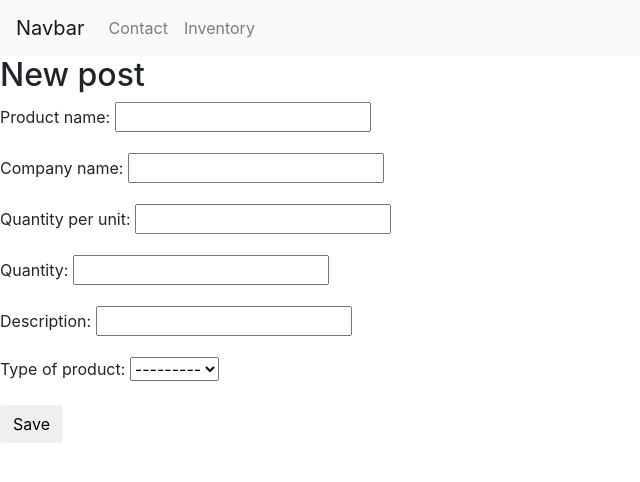
After one commit to chestnut3108/POS, a Django app: page /inventory/new/ in a window 1280 px wide. The commit adds this page. Shown: the top 482 px of the page, without its empty margins (0-640 px from the left). Run offline with Django 3.2, Linux system fonts and the light colour scheme; some libraries are stand-ins or nearby versions.

Commit message:
Added forms for inventory edit

```diff
--- /dev/null
+++ b/inventory/forms.py
@@ -0,0 +1,9 @@
+from django import forms
+
+from .models import Ingredients
+
+class PostForm(forms.ModelForm):
+
+    class Meta:
+        model = Ingredients
+        fields = ("product_name","company_name","quantity_per_unit","quantity","description","type_of_product")
--- a/inventory/templates/ingredients.html
+++ b/inventory/templates/ingredients.html
@@ -9,6 +9,10 @@
     <link rel="stylesheet" type="text/css" href="https://cdnjs.cloudflare.com/ajax/libs/semantic-ui/2.3.0/semantic.min.css">
 </head>
 <body>
+<div >
+            <a href="{% url 'inventory_new' %}" ><button type="button" class="btn btn-default" aria-label="Left Align">Add Item</button></a>
+            <h1><a href="/">Django Girls Blog</a></h1>
+</div>
     <div class="ui container">
         {% block body %}
         {% render_table table %}
--- /dev/null
+++ b/inventory/templates/inventory_edit.html
@@ -0,0 +1,9 @@
+{% extends 'base.html' %}
+
+{% block content %}
+    <h2>New post</h2>
+    <form method="POST" class="post-form">{% csrf_token %}
+        {{ form.as_p }}
+        <button type="submit" class="save btn btn-default">Save</button>
+    </form>
+{% endblock %}
--- a/inventory/templates/navbar.html
+++ b/inventory/templates/navbar.html
@@ -6,7 +6,7 @@
           <a class="nav-link" href="{% url 'contact' %}">Contact</a>
         </li>
         <li class="nav-item">
-          <a class="nav-link" href="{% url 'store' %}">Store</a>
+          <a class="nav-link" href="{% url 'inventory' %}">Inventory</a>
         </li>
       </ul>
     </div>
--- a/inventory/urls.py
+++ b/inventory/urls.py
@@ -1,15 +1,16 @@
 from django.contrib import admin
 from django.urls import path, include
 from rest_framework import routers
-from .views import IngredientList, InventoryListView,save,contact
+from .views import IngredientList, InventoryListView,save,contact,inventory_new
 from pos.settings import API_PREFIX
 from django.conf.urls  import url
 
 router = routers.SimpleRouter(trailing_slash=False)
-router.register(r'add', IngredientList)
+router.register(r'inventory/show', IngredientList)
 
 urlpatterns = [url(r'save/',save),
             path(r'contact/', contact, name='contact'),
-            path(r'store/', InventoryListView, name='store') ]
+            path(r'inventory/', InventoryListView, name='inventory'),
+            path('inventory/new/', inventory_new, name='inventory_new'), ]
 
 urlpatterns+=  router.urls
--- a/inventory/views.py
+++ b/inventory/views.py
@@ -1,4 +1,4 @@
-from django.shortcuts import render
+from django.shortcuts import render,redirect
 from rest_framework import viewsets,generics
 from .models import Ingredients
 from .serializer import IngredientsSerializers
@@ -10,6 +10,7 @@ from django_tables2 import MultiTableMixin, RequestConfig, SingleTableMixin, Sin
 from django.template import RequestContext
 from django.views.decorators.csrf import csrf_exempt
 import logging
+from .forms import PostForm
 logger = logging.getLogger(__name__)
 # Create your views here.
 
@@ -34,3 +35,14 @@ def InventoryListView(request):
 def contact(request):
     context = {}
     return render(request, 'contact.html', context)
+
+def inventory_new(request):
+    if request.method == "POST":
+        form = PostForm(request.POST)
+        if form.is_valid():
+            post = form.save(commit=False)
+            post.save()
+            return redirect('inventory', pk=post.pk)
+    else:
+        form = PostForm()
+    return render(request, 'inventory_edit.html', {'form': form})
```
